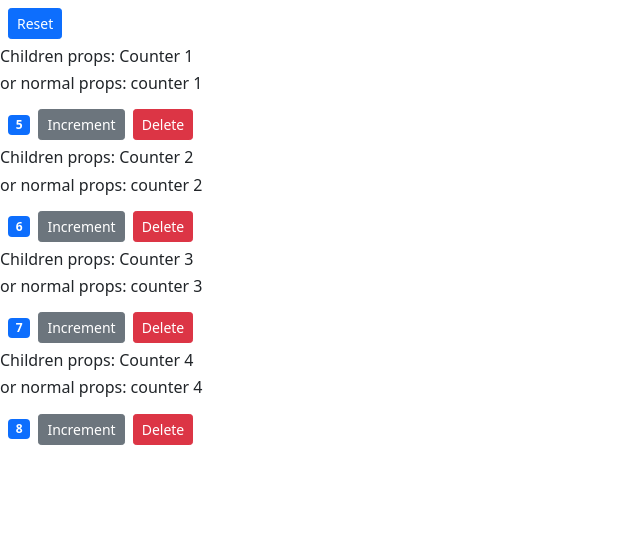
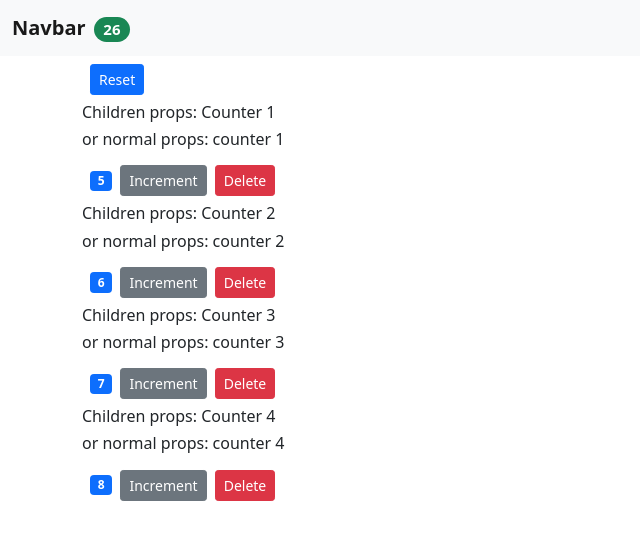
Before and after one commit to rua1hc/react_fdn_cnt_app, a React (Create React App) app: page / in a window 1280 px wide. Shown: the top 540 px of the page, without its empty margins (0-640 px from the left). Built offline with nearby package versions, Linux system fonts and the light colour scheme.

Commit message:
s4v12 add NavBar and lift the state up

```diff
--- a/src/App.js
+++ b/src/App.js
@@ -1,25 +1,83 @@
-import logo from './logo.svg';
-import './App.css';
+import React, { Component } from "react";
 
-function App() {
-  return (
-    <div className="App">
-      <header className="App-header">
-        <img src={logo} className="App-logo" alt="logo" />
-        <p>
-          Edit <code>src/App.js</code> and save to reload.
-        </p>
-        <a
-          className="App-link"
-          href="https://reactjs.org"
-          target="_blank"
-          rel="noopener noreferrer"
-        >
-          Learn React
-        </a>
-      </header>
-    </div>
-  );
+// import logo from "./logo.svg";
+import "./App.css";
+
+import NavBar from "./comps/navbar";
+import Counters from "./comps/counters";
+
+class App extends Component {
+    // function App() {
+    state = {
+        counters: [
+            { id: 1, value: 5 },
+            { id: 2, value: 6 },
+            { id: 3, value: 7 },
+            { id: 4, value: 8 },
+        ],
+    };
+
+    handleReset = () => {
+        const counters = this.state.counters.map((c) => {
+            c.value = 0;
+            return c;
+        });
+        this.setState({ counters });
+    };
+
+    handleDelete = (counterId) => {
+        let counters = this.state.counters.filter((c) => c.id !== counterId);
+        this.setState({ counters });
+    };
+
+    handleIncrement = (counter) => {
+        let counters = [...this.state.counters];
+        let counterID = counters.indexOf(counter);
+        counters[counterID] = { ...counter };
+        counters[counterID].value++;
+        this.setState({ counters });
+    };
+
+    render() {
+        return (
+            <React.Fragment>
+                <NavBar
+                    totalCounters={this.state.counters.reduce(
+                        (previousValue, counter) =>
+                            previousValue + counter.value,
+                        0
+                    )}
+                />
+                <main className="container">
+                    <Counters
+                        counters={this.state.counters}
+                        onReset={this.handleReset}
+                        onDelete={this.handleDelete}
+                        onIncrement={this.handleIncrement}
+                    />
+                </main>
+            </React.Fragment>
+        );
+    }
+
+    //   return (
+    //     <div className="App">
+    //       <header className="App-header">
+    //         <img src={logo} className="App-logo" alt="logo" />
+    //         <p>
+    //           Edit <code>src/App.js</code> and save to reload.
+    //         </p>
+    //         <a
+    //           className="App-link"
+    //           href="https://reactjs.org"
+    //           target="_blank"
+    //           rel="noopener noreferrer"
+    //         >
+    //           Learn React
+    //         </a>
+    //       </header>
+    //     </div>
+    //   );
 }
 
 export default App;
--- a/src/comps/counters.jsx
+++ b/src/comps/counters.jsx
@@ -3,51 +3,24 @@ import React, { Component } from "react";
 import Counter from "./counter";
 
 class Counters extends Component {
-    state = {
-        counters: [
-            { id: 1, value: 5 },
-            { id: 2, value: 6 },
-            { id: 3, value: 7 },
-            { id: 4, value: 8 },
-        ],
-    };
-
-    handleDelete = (counterId) => {
-        let counters = this.state.counters.filter((c) => c.id !== counterId);
-        this.setState({ counters });
-    };
-
-    handleReset = () => {
-        const counters = this.state.counters.map((c) => {
-            c.value = 0;
-            return c;
-        });
-        this.setState({ counters });
-    };
-
-    handleIncrement = (counter) => {
-        let counters = [...this.state.counters];
-        let counterID = counters.indexOf(counter);
-        counters[counterID] = { ...counter };
-        counters[counterID].value++;
-        this.setState({ counters });
-    };
-
     render() {
         return (
             <div>
                 <button
-                    onClick={this.handleReset}
+                    // onClick={this.handleReset}
+                    onClick={this.props.onReset}
                     className="btn btn-primary btn-sm m-2"
                 >
                     Reset
                 </button>
 
-                {this.state.counters.map((c) => (
+                {this.props.counters.map((c) => (
                     <Counter
                         key={c.id}
-                        onDelete={this.handleDelete}
-                        onIncrement={this.handleIncrement}
+                        // onDelete={this.handleDelete}
+                        onDelete={this.props.onDelete}
+                        // onIncrement={this.handleIncrement}
+                        onIncrement={this.props.onIncrement}
                         // value={c.value}
                         // id={c.id}
                         counter={c}
--- /dev/null
+++ b/src/comps/navbar.jsx
@@ -0,0 +1,21 @@
+import React, { Component } from "react";
+
+class NavBar extends Component {
+    // state = {  }
+    render() {
+        return (
+            <nav className="navbar navbar-light bg-light">
+                <div className="container-fluid">
+                    <a className="navbar-brand fw-bold" href="#">
+                        Navbar
+                        <span className="badge rounded-pill bg-success  mx-2 ">
+                            {this.props.totalCounters}
+                        </span>
+                    </a>
+                </div>
+            </nav>
+        );
+    }
+}
+
+export default NavBar;
--- a/src/index.js
+++ b/src/index.js
@@ -7,13 +7,13 @@ import reportWebVitals from "./reportWebVitals";
 import "bootstrap/dist/css/bootstrap.css";
 
 // import Counter from "./comps/counter";
-import Counters from "./comps/counters";
+// import Counters from "./comps/counters";
 
 const root = ReactDOM.createRoot(document.getElementById("root"));
 root.render(
     <React.StrictMode>
-        {/* <App /> */}
-        <Counters />
+        <App />
+        {/* <Counters /> */}
     </React.StrictMode>
 );
 
```
